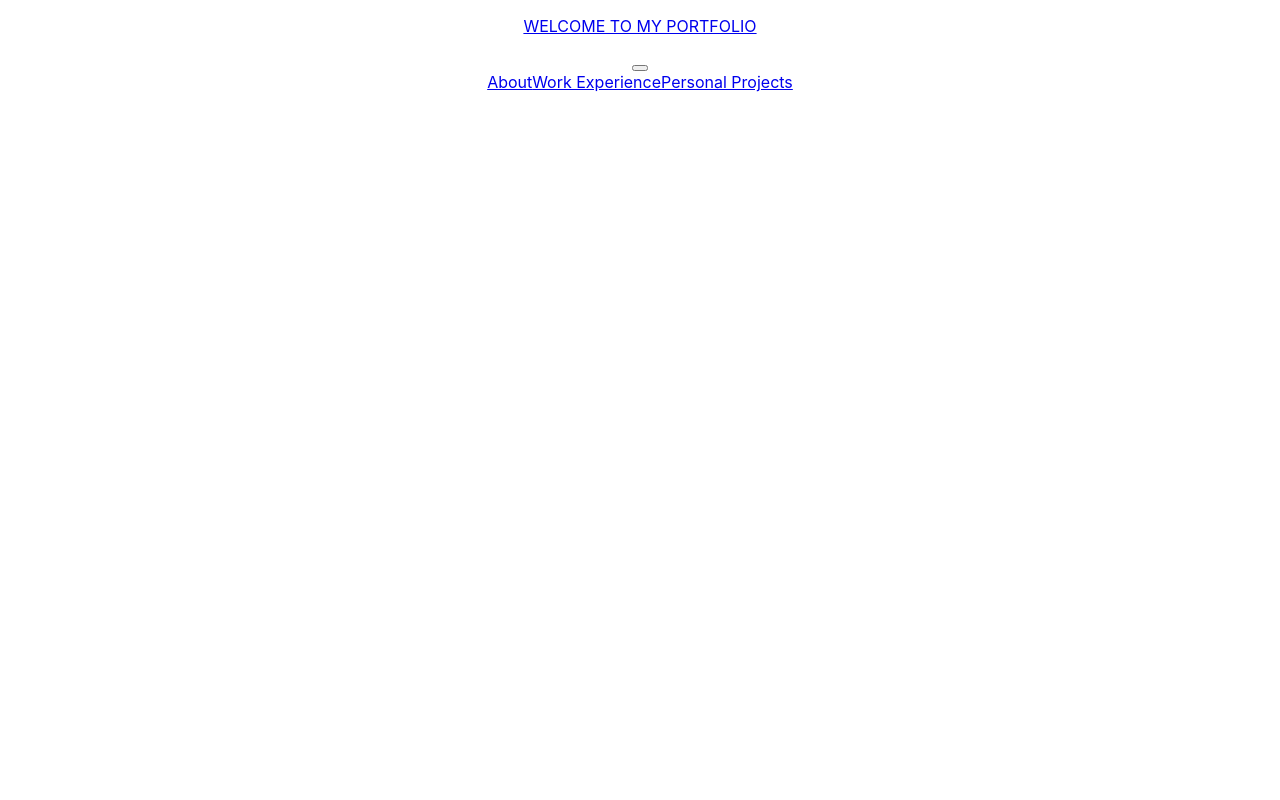
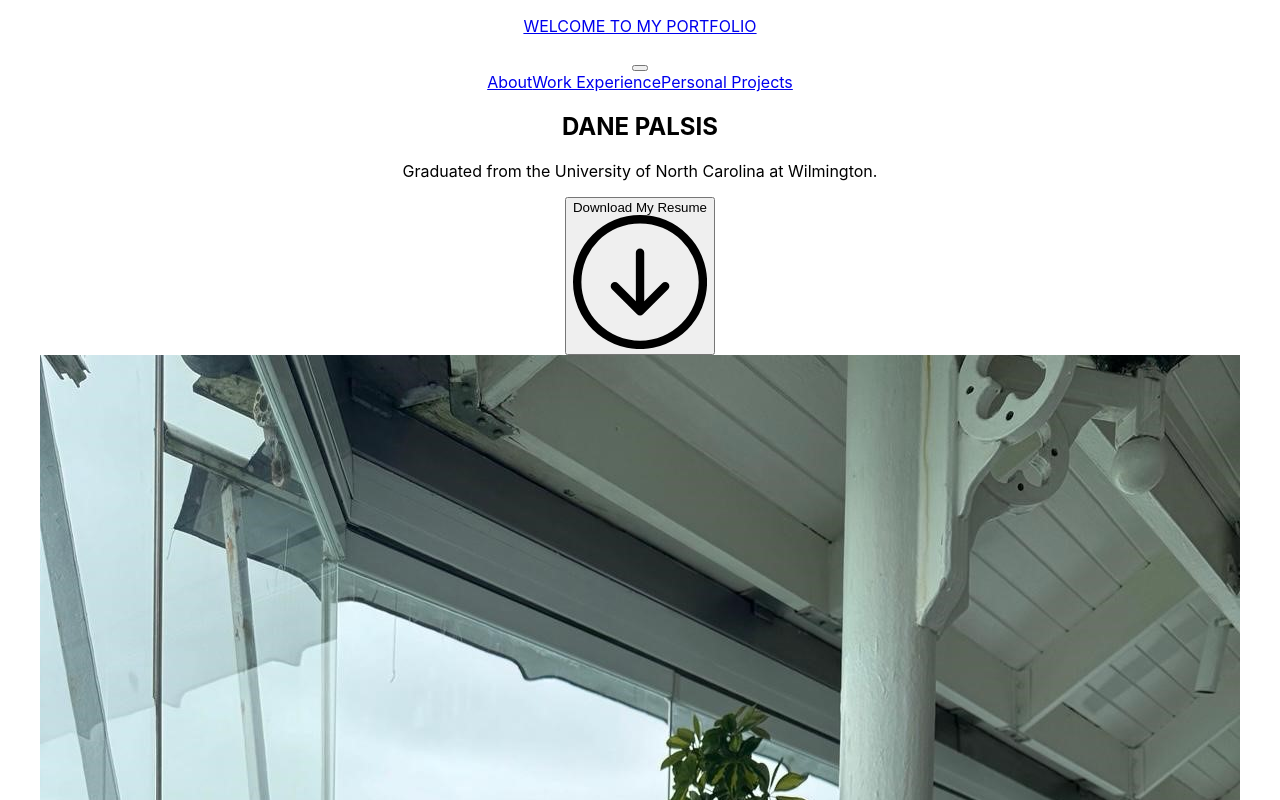
Before and after one commit to mchia157/FilmPortfolio, a React (Create React App) app: page / in a window 1280 px wide. Shown: the top 800 px of the page. Built offline with nearby package versions, Linux system fonts and the light colour scheme.

Commit message:
Added banner to app.js

```diff
--- a/src/App.js
+++ b/src/App.js
@@ -1,11 +1,13 @@
 import logo from './logo.svg'
 import './App.css';
 import {NavBar} from './components/NavBar';
+import {Banner} from './components/Banner';
 
 function App() {
   return (
     <div className="App">
       <NavBar/>
+      <Banner/>
     </div>
   );
 }
```
